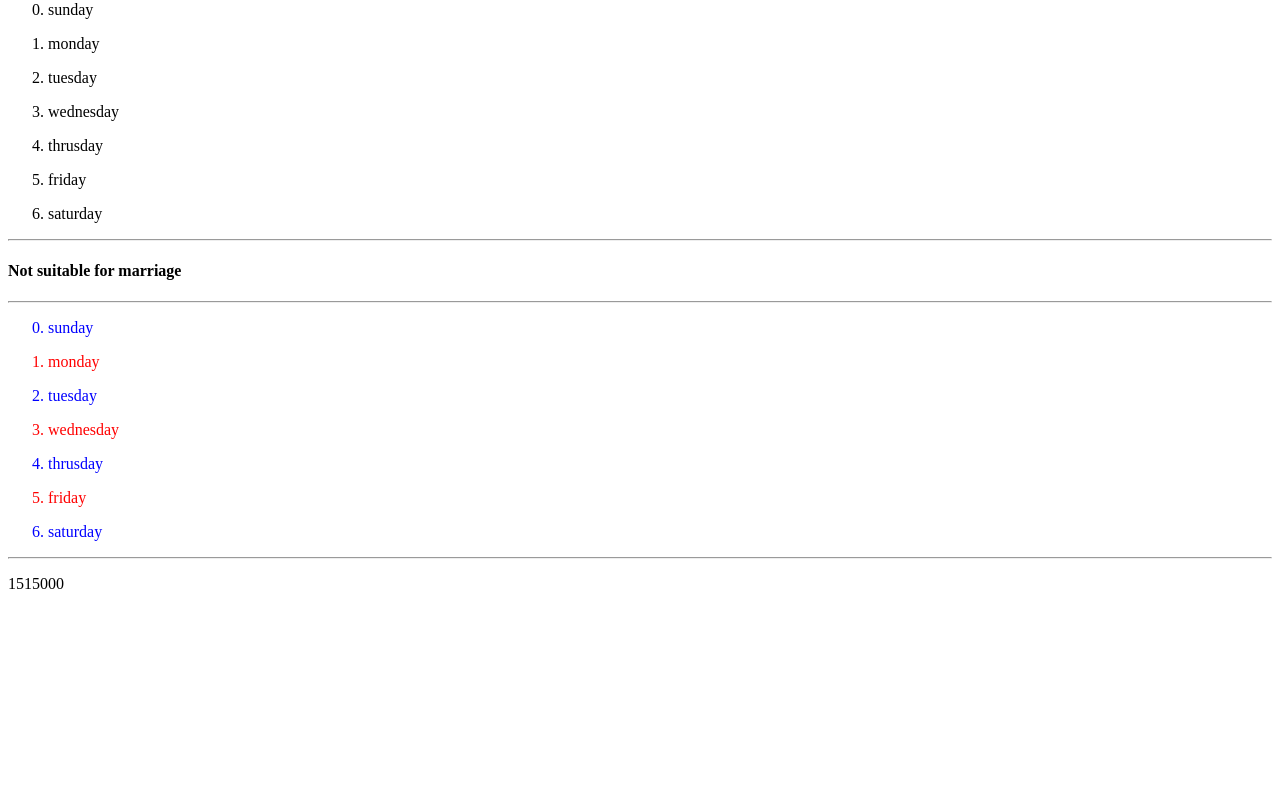
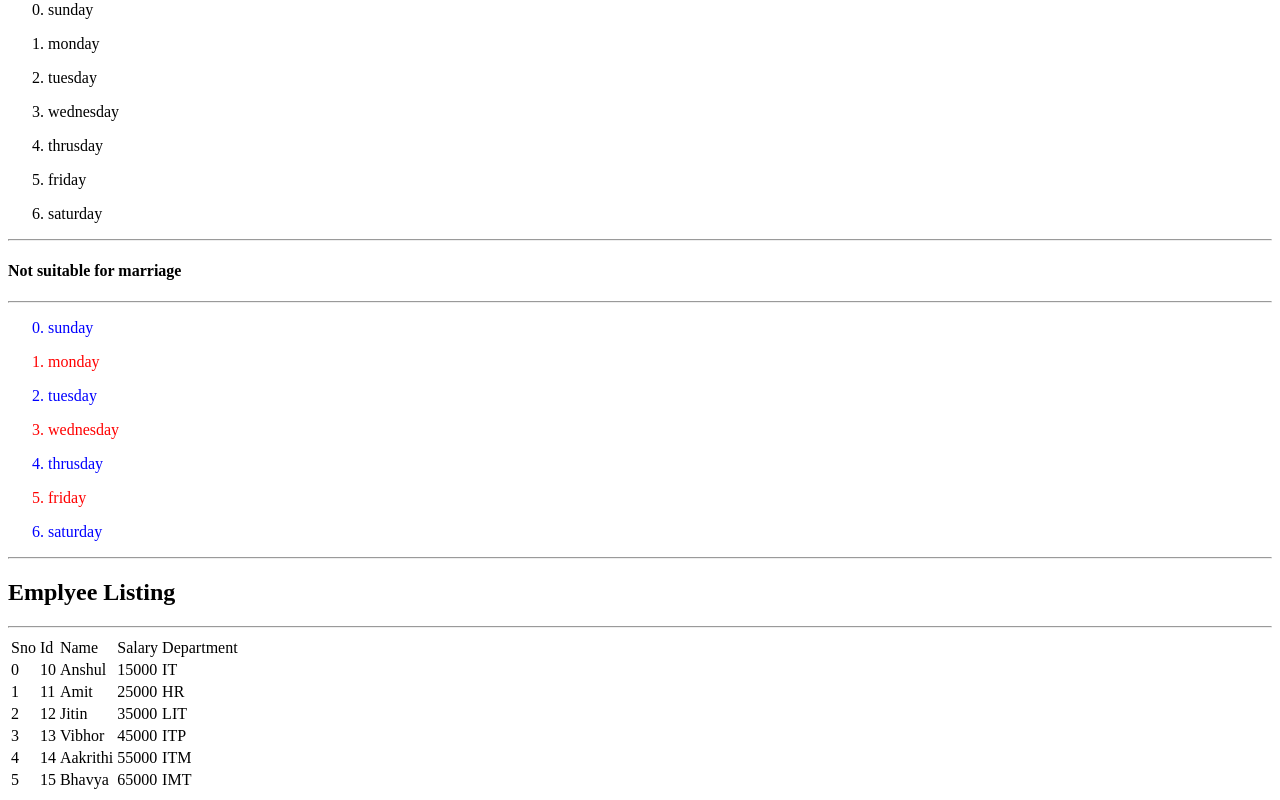
Before and after one commit to akbtech17/angular-lit-training, an Angular app in the folder demoangular/: page / in a window 1280 px wide. Shown: the part 648-1448 px from the top of the page. Before the commit the page ends 1257 px from the top, so only its background shows below. Built offline with nearby package versions, Linux system fonts and the light colour scheme.

Commit message:
redering list of employees in html

```diff
--- a/demoangular/src/app/emplist/emplist.component.html
+++ b/demoangular/src/app/emplist/emplist.component.html
@@ -26,4 +26,22 @@
 </ol>
 
 <hr>
-<p>{{GetTotal()}}</p>
+<!-- <p>{{GetTotal()}}</p> -->
+<h2>Emplyee Listing</h2>
+<hr>
+<table>
+    <thead>
+        <td>Sno</td>
+        <td>Id</td>
+        <td>Name</td>
+        <td>Salary</td>
+        <td>Department</td>
+    </thead>
+    <tbody *ngFor="let emp of EmpArr; let i = index">
+        <td>{{i}}</td>
+        <td>{{emp.id}}</td>
+        <td>{{emp.name}}</td>
+        <td>{{emp.salary}}</td>
+        <td>{{emp.dept}}</td>
+    </tbody>
+</table>
```
